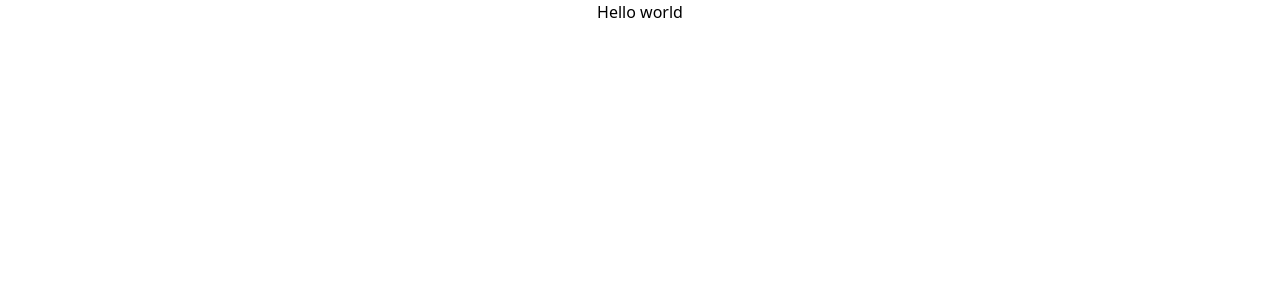
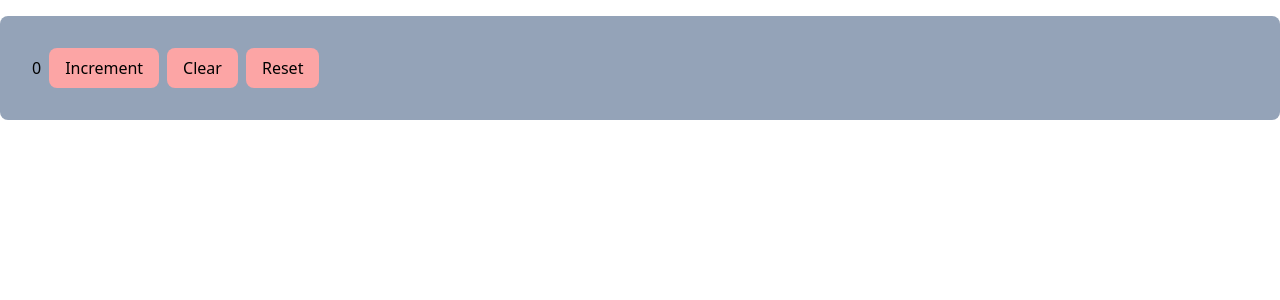
Before and after one commit to manjunathagee/react_hooks, a React (Vite) app: page / in a window 1280 px wide. Shown: the top 300 px of the page. Built offline with nearby package versions, Linux system fonts and the light colour scheme.

Commit message:
timer hook

```diff
--- a/src/App.jsx
+++ b/src/App.jsx
@@ -1,5 +1,26 @@
+import { useState } from "react";
+import useTimeout from "./components/02-useTimeout/useTimeout";
+
 function App() {
-  return <div className="text-center">Hello world</div>;
+  const [count, setCount] = useState(10);
+  const { clear, reset } = useTimeout(() => setCount(0), 2000);
+  return (
+    <div className="container mx-auto my-4 bg-slate-400 rounded-lg p-8 flex gap-2 items-center">
+      <span>{count}</span>
+      <button
+        onClick={() => setCount((c) => c + 1)}
+        className="px-4 py-2 rounded-lg bg-red-300"
+      >
+        Increment
+      </button>
+      <button onClick={clear} className="px-4 py-2 rounded-lg bg-red-300">
+        Clear
+      </button>
+      <button onClick={reset} className="px-4 py-2 rounded-lg bg-red-300">
+        Reset
+      </button>
+    </div>
+  );
 }
 
 export default App;
--- /dev/null
+++ b/src/components/02-useTimeout/useTimeout.js
@@ -0,0 +1,30 @@
+import { useEffect, useRef } from "react";
+
+export default function useTimeout(callback, delay = 1000) {
+  if (!callback || typeof callback !== "function")
+    throw "callback function expected!";
+
+  const callbackRef = useRef();
+  const timerRef = useRef();
+
+  const set = () => {
+    timerRef.current = setTimeout(callback, delay);
+  };
+
+  const clear = () => timerRef.current && clearTimeout(timerRef.current);
+  const reset = () => {
+    clear();
+    set();
+  };
+
+  useEffect(() => {
+    callbackRef.current = callback;
+  }, [callback]);
+
+  useEffect(() => {
+    set();
+    return clear;
+  }, []);
+
+  return { clear, reset };
+}
```
